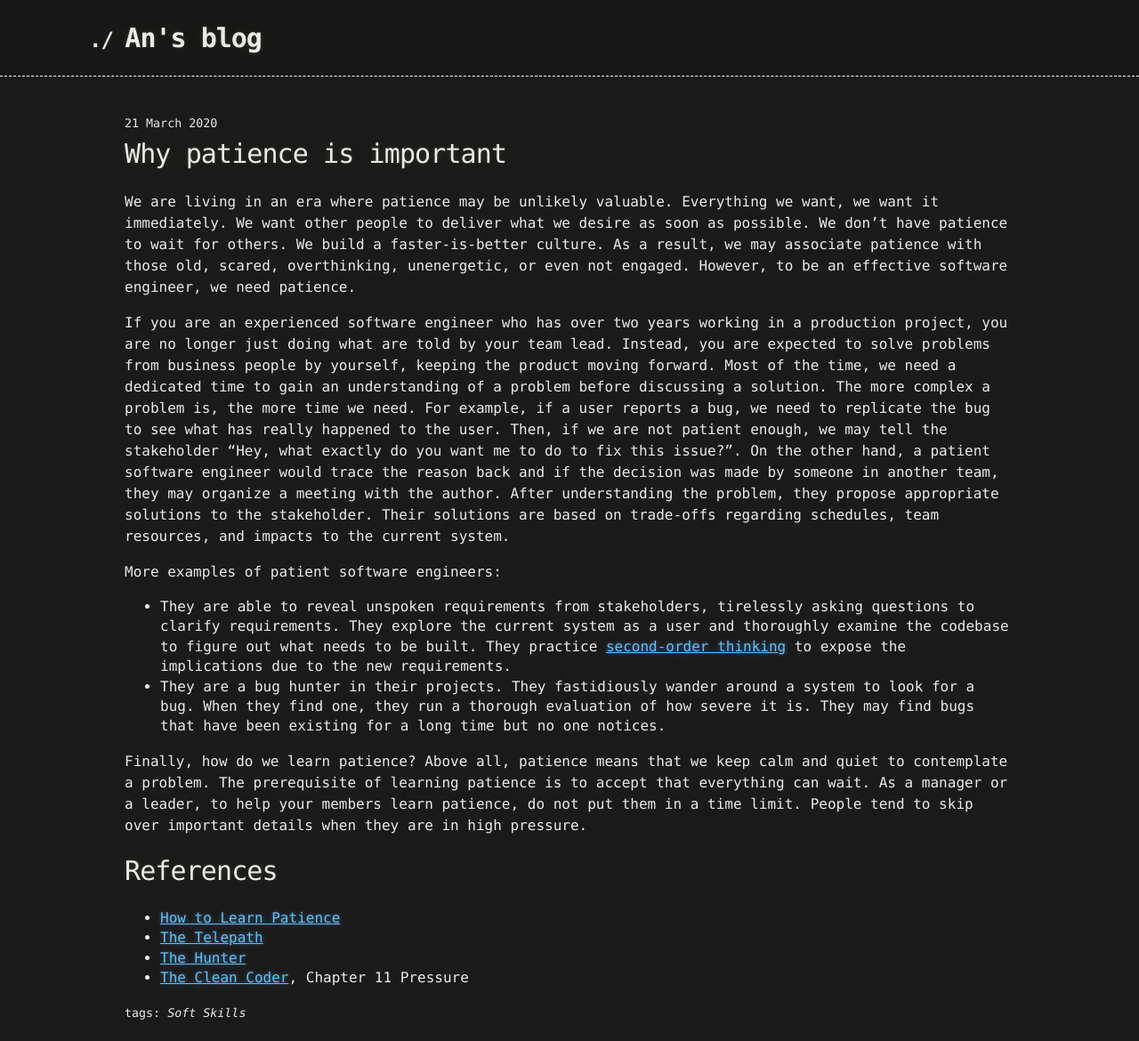
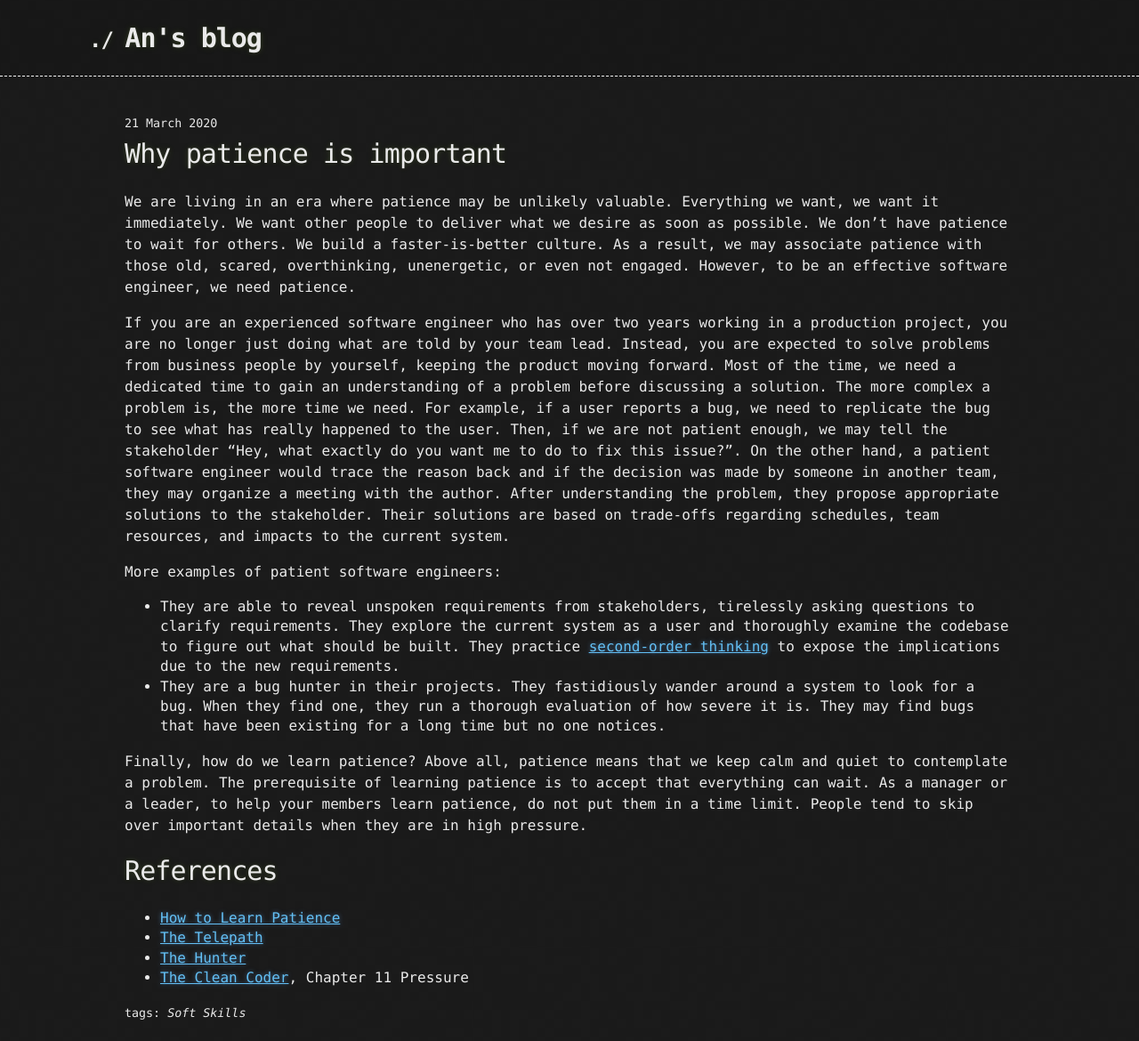
Before and after one commit to anlnt/anlnt.github.io, a Jekyll site: the page built from _posts/2020-03-21-why-patience-is-important.markdown, in a window 1280 px wide. Shown: the whole page at 89% size. Built offline with Jekyll 4.4.1, drawn with Linux system fonts in a browser that asks for light colours.

Commit message:
Update 2020-03-21-why-patience-is-important.markdown

```diff
--- a/_posts/2020-03-21-why-patience-is-important.markdown
+++ b/_posts/2020-03-21-why-patience-is-important.markdown
@@ -9,7 +9,7 @@ We are living in an era where patience may be unlikely valuable. Everything we w
 If you are an experienced software engineer who has over two years working in a production project, you are no longer just doing what are told by your team lead. Instead, you are expected to solve problems from business people by yourself, keeping the product moving forward. Most of the time, we need a dedicated time to gain an understanding of a problem before discussing a solution. The more complex a problem is, the more time we need. For example, if a user reports a bug, we need to replicate the bug to see what has really happened to the user. Then, if we are not patient enough, we may tell the stakeholder "Hey, what exactly do you want me to do to fix this issue?". On the other hand, a patient software engineer would trace the reason back and if the decision was made by someone in another team, they may organize a meeting with the author. After understanding the problem, they propose appropriate solutions to the stakeholder. Their solutions are based on trade-offs regarding schedules, team resources, and impacts to the current system.
 
 More examples of patient software engineers:
-- They are able to reveal unspoken requirements from stakeholders, tirelessly asking questions to clarify requirements. They explore the current system as a user and thoroughly examine the codebase to figure out what needs to be built. They practice [second-order thinking](https://medium.com/@noahmp/second-order-thinking-3fc2a224b131) to expose the implications due to the new requirements.
+- They are able to reveal unspoken requirements from stakeholders, tirelessly asking questions to clarify requirements. They explore the current system as a user and thoroughly examine the codebase to figure out what should be built. They practice [second-order thinking](https://medium.com/@noahmp/second-order-thinking-3fc2a224b131) to expose the implications due to the new requirements.
 - They are a bug hunter in their projects. They fastidiously wander around a system to look for a bug. When they find one, they run a thorough evaluation of how severe it is. They may find bugs that have been existing for a long time but no one notices.
 
 Finally, how do we learn patience? Above all, patience means that we keep calm and quiet to contemplate a problem. The prerequisite of learning patience is to accept that everything can wait. As a manager or a leader, to help your members learn patience, do not put them in a time limit. People tend to skip over important details when they are in high pressure.
```
